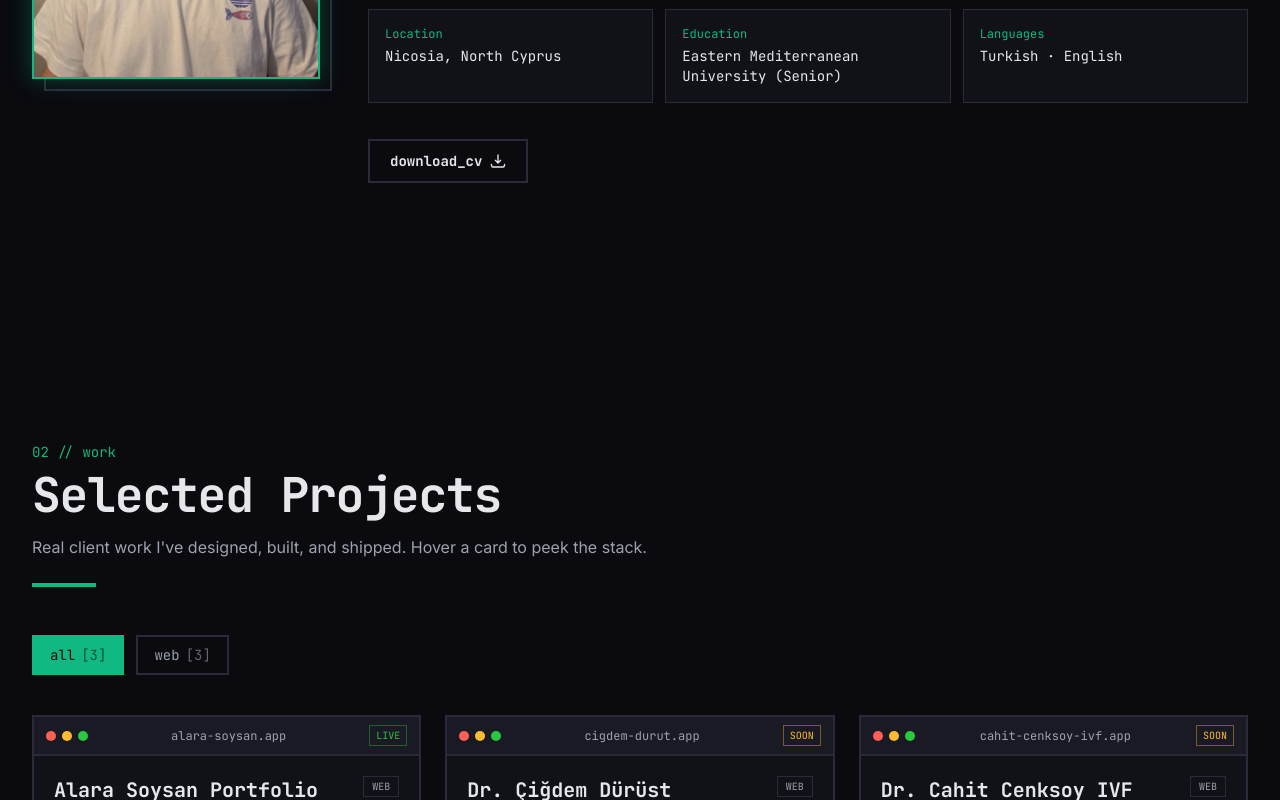
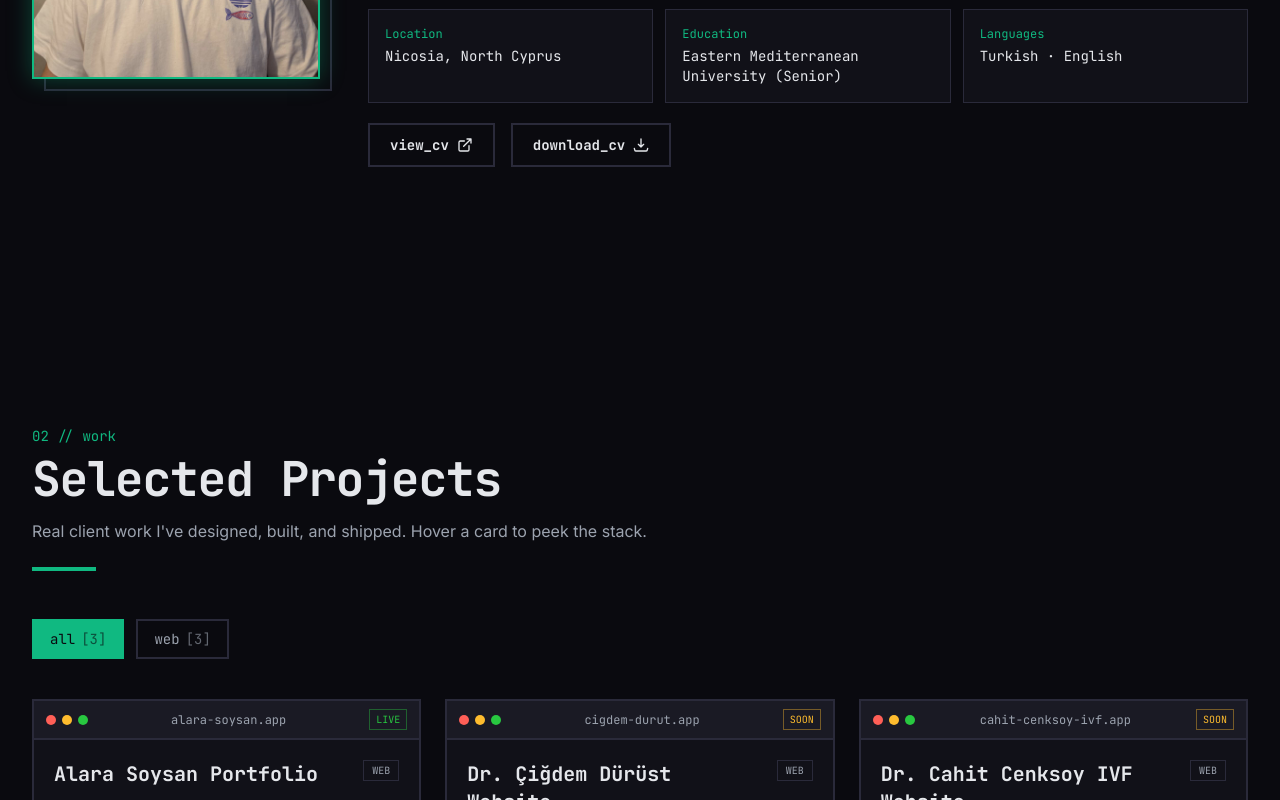
Before and after one commit to tolgaosman/osmanPortfolio, a Next.js app: page / in a window 1280 px wide. Shown: the part 1400-2200 px from the top of the page. Built offline with nearby package versions, Linux system fonts and the light colour scheme.

Commit message:
hata düzeltme

```diff
--- a/components/About/AboutSection.tsx
+++ b/components/About/AboutSection.tsx
@@ -2,6 +2,7 @@
 
 import Image from "next/image";
 import { motion } from "framer-motion";
+import { asset } from "@/lib/utils";
 import { useLang } from "@/lib/i18n";
 
 const item = {
@@ -55,7 +56,7 @@ export default function AboutSection() {
           >
             <div className="border-2 border-accent shadow-neo shadow-glow">
               <Image
-                src="/osman_foto.jpeg"
+                src={asset("/osman_foto.jpeg")}
                 alt="Tolga Osman"
                 width={288}
                 height={360}
@@ -103,12 +104,32 @@ export default function AboutSection() {
               ))}
             </motion.div>
 
-            {/* CV download */}
-            <motion.div variants={item}>
+            {/* CV Actions */}
+            <motion.div variants={item} className="mt-4 flex flex-wrap gap-4">
               <a
-                href="/osman cv.pdf"
+                href={asset("/osman cv.pdf")}
+                target="_blank"
+                rel="noopener noreferrer"
+                className="group inline-flex items-center gap-2 border-2 border-border px-5 py-2.5 font-mono text-sm font-bold text-text transition-colors hover:border-accent hover:text-accent"
+              >
+                {a.viewCv}
+                <svg
+                  className="h-4 w-4 transition-transform group-hover:-translate-y-0.5 group-hover:translate-x-0.5"
+                  viewBox="0 0 24 24"
+                  fill="none"
+                  stroke="currentColor"
+                  strokeWidth={2}
+                  strokeLinecap="round"
+                  strokeLinejoin="round"
+                  aria-hidden
+                >
+                  <path d="M18 13v6a2 2 0 0 1-2 2H5a2 2 0 0 1-2-2V8a2 2 0 0 1 2-2h6M15 3h6v6M10 14 21 3" />
+                </svg>
+              </a>
+              <a
+                href={asset("/osman cv.pdf")}
                 download
-                className="group mt-4 inline-flex items-center gap-2 border-2 border-border px-5 py-2.5 font-mono text-sm font-bold text-text transition-colors hover:border-accent hover:text-accent"
+                className="group inline-flex items-center gap-2 border-2 border-border px-5 py-2.5 font-mono text-sm font-bold text-text transition-colors hover:border-accent hover:text-accent"
               >
                 {a.downloadCv}
                 <svg
--- a/components/Hero/HeroSection.tsx
+++ b/components/Hero/HeroSection.tsx
@@ -95,7 +95,7 @@ export default function HeroSection() {
 
           <motion.div
             variants={item}
-            className="mt-10 flex items-center gap-6 font-mono text-xs text-muted"
+            className="mt-10 flex flex-wrap items-center gap-x-6 gap-y-2 font-mono text-xs text-muted"
           >
             <span>
               <span className="text-text">Web</span> · HTML / CSS / JS
--- a/data/translations.ts
+++ b/data/translations.ts
@@ -47,6 +47,7 @@ export const en = {
     factEducation: "Eastern Mediterranean University (Senior)",
     factLanguagesLabel: "Languages",
     factLanguages: "Turkish · English",
+    viewCv: "view_cv",
     downloadCv: "download_cv",
   },
   projects: {
@@ -155,6 +156,7 @@ export const tr: Dict = {
     factEducation: "Doğu Akdeniz Üniversitesi (Son sınıf)",
     factLanguagesLabel: "Diller",
     factLanguages: "Türkçe · İngilizce",
+    viewCv: "özgeçmiş",
     downloadCv: "özgeçmiş_indir",
   },
   projects: {
--- a/lib/utils.ts
+++ b/lib/utils.ts
@@ -5,3 +5,7 @@ import { twMerge } from "tailwind-merge";
 export function cn(...inputs: ClassValue[]) {
   return twMerge(clsx(inputs));
 }
+
+/** Prefix a public asset path with the GitHub Pages basePath in production. */
+export const asset = (path: string) =>
+  `${process.env.NEXT_PUBLIC_BASE_PATH ?? ""}${path}`;
--- a/next.config.ts
+++ b/next.config.ts
@@ -1,15 +1,19 @@
 import type { NextConfig } from "next";
 
-// Deployed to GitHub Pages at https://tolgaosman.github.io/osmanPortfolio2/
+// Deployed to GitHub Pages at https://tolgaosman.github.io/osmanPortfolio/
 // → static export + a basePath matching the repo name.
-const repo = "osmanPortfolio2";
+const repo = "osmanPortfolio";
+const basePath = process.env.NODE_ENV === "production" ? `/${repo}` : "";
 
 const nextConfig: NextConfig = {
   output: "export",
-  basePath: process.env.NODE_ENV === "production" ? `/${repo}` : "",
+  basePath,
   assetPrefix: process.env.NODE_ENV === "production" ? `/${repo}/` : "",
   images: { unoptimized: true },
   trailingSlash: true,
+  env: {
+    NEXT_PUBLIC_BASE_PATH: basePath,
+  },
 };
 
 export default nextConfig;
```
Also changed, not shown: 1 other file (tests, documents, lock files or other folders).
